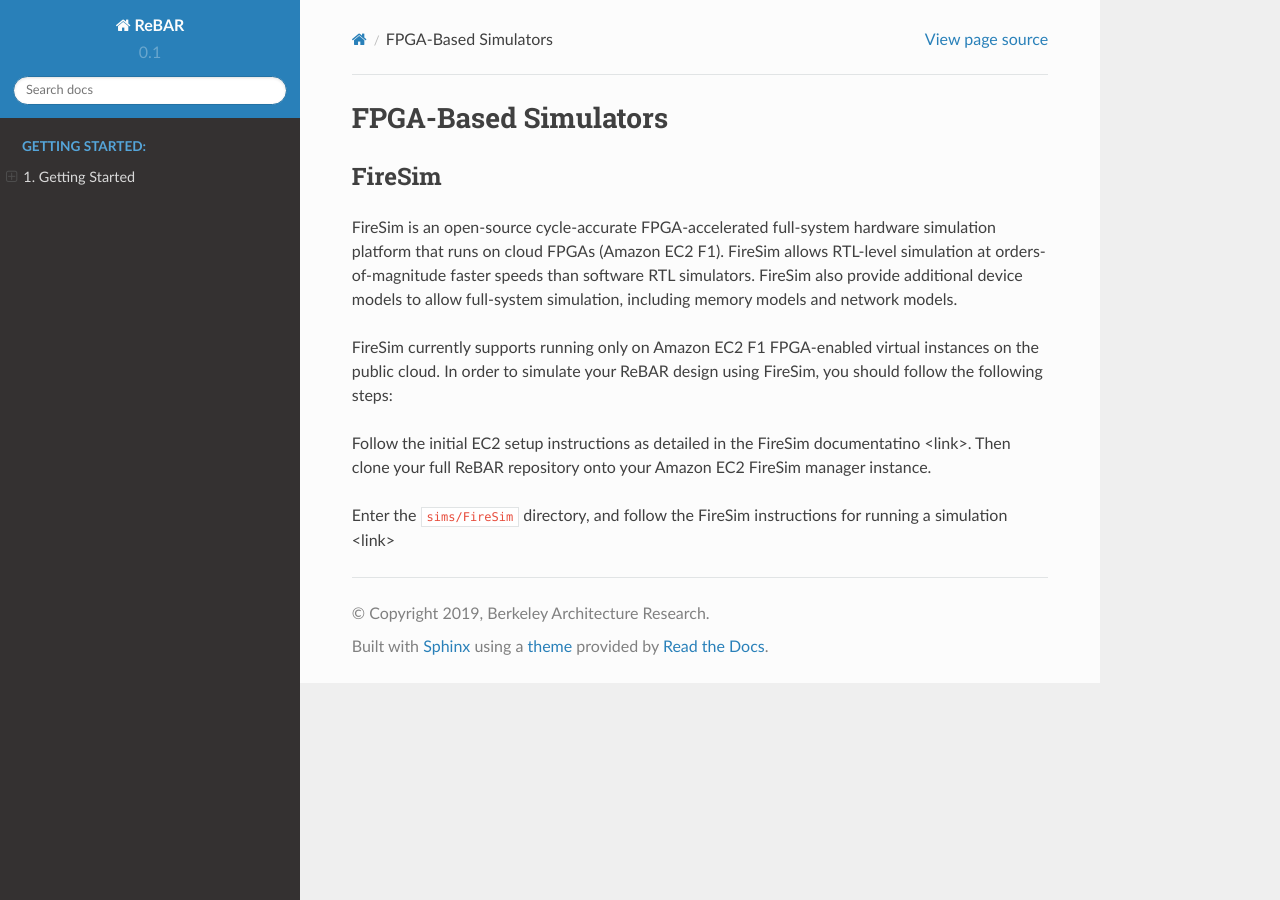
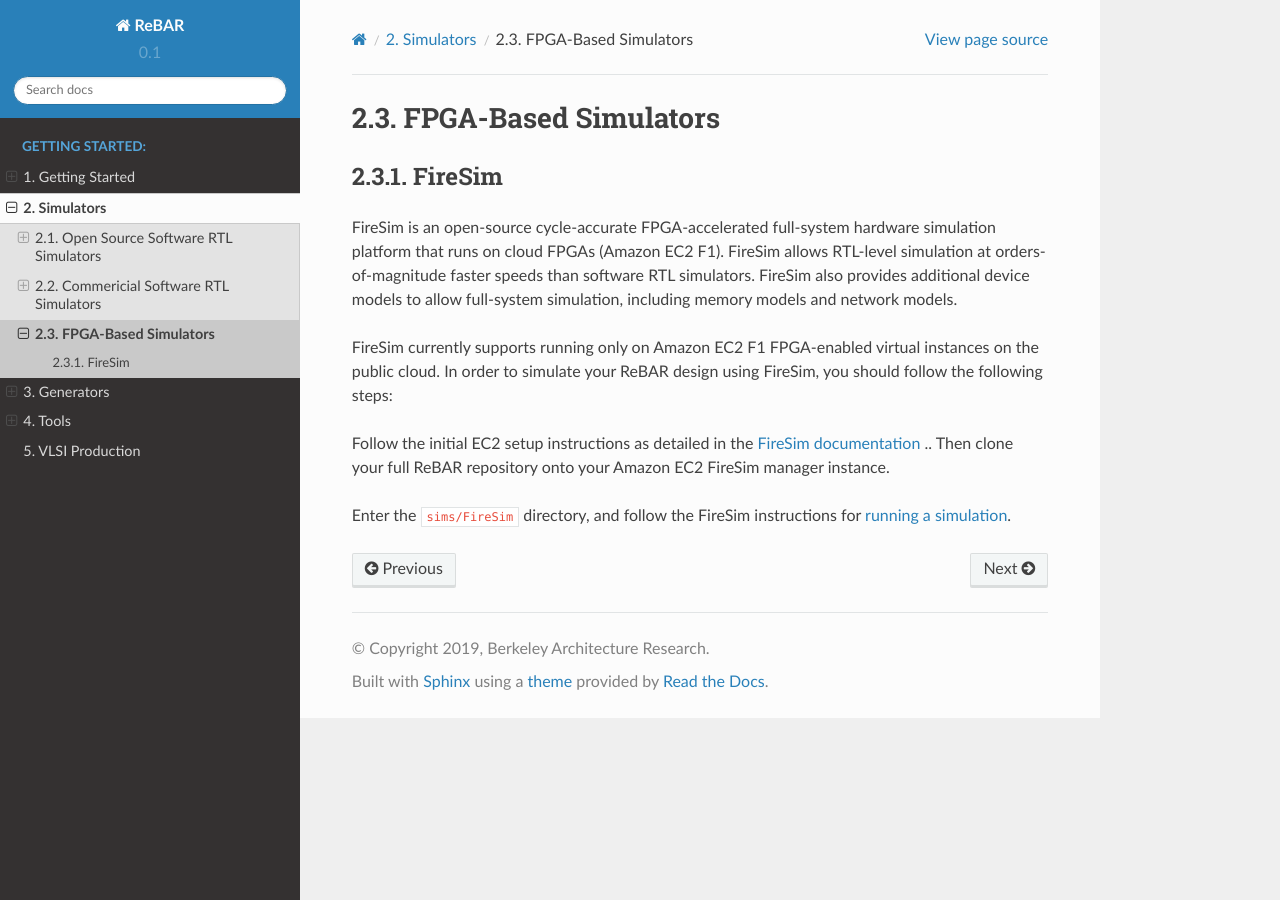
Before and after one commit to ucb-bar/chipyard, a Sphinx documentation site: the page built from docs/Simulation/FPGA-Based-Simulators.rst, in a window 1280 px wide. Built offline with Sphinx 7.4.7 and the Read the Docs theme 2.0.0, drawn with Linux system fonts in a browser that asks for light colours; pages that are not in the unit, such as notebooks, are missing from menus.

Commit message:
more docs skeleton

```diff
--- /dev/null
+++ b/docs/Generators/Rocket.rst
@@ -0,0 +1,3 @@
+Rocket
+====================================
+TODO: Basic rocket introduction
--- a/docs/Getting-Started/Running-A-Simulation.rst
+++ b/docs/Getting-Started/Running-A-Simulation.rst
@@ -43,7 +43,7 @@
 
 .. code-block:: shell
 
-  TODO
+  ./simulator-<my_sbt_package_name>-<my_config_name> my_program_binary
 
 Alternatively, we can run a pre-packaged suite of RISC-V assembly tests, by adding the make target run-asm-tests. For example
 
@@ -95,7 +95,7 @@
 
 .. code-block:: shell
 
-  TODO
+  ./simulator-<my_sbt_package_name>-<my_config_name> my_program_binary
 
 Alternatively, we can run a pre-packaged suite of RISC-V assembly tests, by adding the make target run-asm-tests. For example
 
--- a/docs/Simulation/Commercial-Simulators.rst
+++ b/docs/Simulation/Commercial-Simulators.rst
@@ -1,4 +1,4 @@
-Commericial Simulators
+Commericial Software RTL Simulators
 ==============================
 The ReBAR framework currently supports only the VCS commerical simulator
 
--- a/docs/Simulation/FPGA-Based-Simulators.rst
+++ b/docs/Simulation/FPGA-Based-Simulators.rst
@@ -4,10 +4,10 @@
 FireSim
 -----------------------
 FireSim is an open-source cycle-accurate FPGA-accelerated full-system hardware simulation platform that runs on cloud FPGAs (Amazon EC2 F1).
-FireSim allows RTL-level simulation at orders-of-magnitude faster speeds than software RTL simulators. FireSim also provide additional device models to allow full-system simulation, including memory models and network models.
+FireSim allows RTL-level simulation at orders-of-magnitude faster speeds than software RTL simulators. FireSim also provides additional device models to allow full-system simulation, including memory models and network models.
 
 FireSim currently supports running only on Amazon EC2 F1 FPGA-enabled virtual instances on the public cloud. In order to simulate your ReBAR design using FireSim, you should follow the following steps:
 
-Follow the initial EC2 setup instructions as detailed in the FireSim documentatino <link>. Then clone your full ReBAR repository onto your Amazon EC2 FireSim manager instance.
+Follow the initial EC2 setup instructions as detailed in the `FireSim documentation  <http://docs.fires.im/en/latest/Initial-Setup/index.html>`__ .. Then clone your full ReBAR repository onto your Amazon EC2 FireSim manager instance.
 
-Enter the ``sims/FireSim`` directory, and follow the FireSim instructions for running a simulation <link>
+Enter the ``sims/FireSim`` directory, and follow the FireSim instructions for `running a simulation <http://docs.fires.im/en/latest/Running-Simulations-Tutorial/index.html>`__.
--- a/docs/Simulation/Open-Source-Simulators.rst
+++ b/docs/Simulation/Open-Source-Simulators.rst
@@ -1,4 +1,4 @@
-Open Source Simulators
+Open Source Software RTL Simulators
 ==============================
 
 Verilator
--- /dev/null
+++ b/docs/Simulation/index.rst
@@ -0,0 +1,13 @@
+Simulators
+=======================
+
+ReBAR provides support and intergration for multiple simulation flows, for various user levels and requirments.
+In the majority of cases during a digital design development process, simple software RTL. When more advanced full-system evaluation is required, with long running workloads, FPGA-accelerated simulation will then become a preferable solution. The following pages provide detailed information about the simulation possibilities within the ReBAR framework.
+
+.. toctree::
+   :maxdepth: 2
+   :caption: Simulators:
+
+   Open-Source-Simulators
+   Commercial-Simulators
+   FPGA-Based-Simulators
--- /dev/null
+++ b/docs/Tools/Barstools.rst
@@ -0,0 +1,3 @@
+Barstools
+===============================
+Barstools is a collection of useful FIRRTL transformations
--- /dev/null
+++ b/docs/Tools/Chisel.rst
@@ -0,0 +1,3 @@
+Chisel
+===========================
+TODO: Chisel intro and pointer to chisel bootcamp
--- /dev/null
+++ b/docs/Tools/FIRRTL.rst
@@ -0,0 +1,2 @@
+FIRRTL
+================================
--- a/docs/conf.py
+++ b/docs/conf.py
@@ -181,4 +181,6 @@
 
 
 # Example configuration for intersphinx: refer to the Python standard library.
-intersphinx_mapping = {'https://docs.python.org/': None}
+intersphinx_mapping = {'python' : ('https://docs.python.org/', None),
+                       'boom' : ('https://docs.boom-core.org/en/latest/', None),
+                        'firesim' : ('http://docs.fires.im/en/latest/', None) }
```
Also changed, not shown: docs/Generators/BOOM.rst (added, +10 -0 lines), docs/Generators/index.rst (added, +12 -0 lines), docs/Tools/index.rst (added, +12 -0 lines), docs/VLSI/index.rst (added, +8 -0 lines), docs/index.rst (+20 -1 lines).
